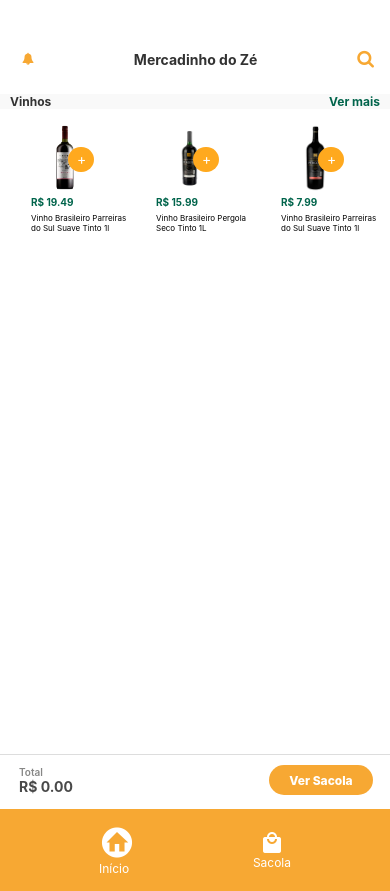
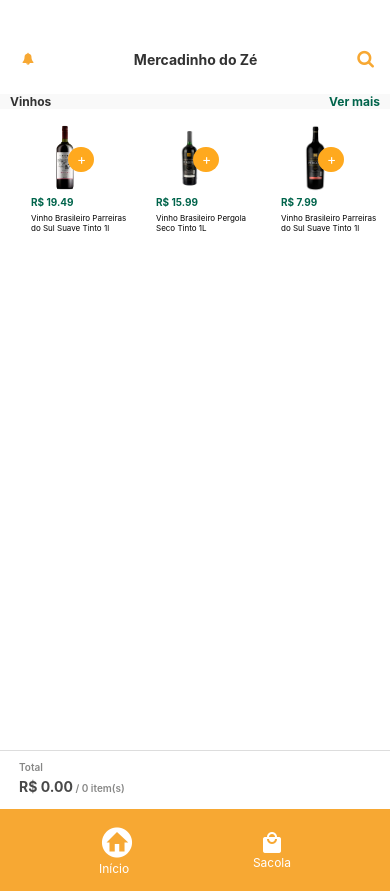
Before and after one commit to RodrigoGottschall/appMz-, a React Native app in the folder mercadinho-do-ze/: screen /Home in a window 390 px wide. Built offline with nearby package versions, Linux system fonts and the light colour scheme.

Commit message:
HomeBody correction

```diff
--- a/mercadinho-do-ze/components/HomeScreen/HomeBody.tsx
+++ b/mercadinho-do-ze/components/HomeScreen/HomeBody.tsx
@@ -58,6 +58,12 @@ const HomeBody = () => {
     }, 0);
   };
 
+  const calculateTotalItems = () => {
+    const quantities = Object.values(selectedWines);
+    const validQuantities = quantities.filter((qty) => qty !== undefined);
+    return validQuantities.reduce((total, qty) => total + qty, 0);
+  };
+
   return (
     <View style={styles.bodyContainer}>
       <FlatList
@@ -76,19 +82,15 @@ const HomeBody = () => {
       />
 
       <View style={styles.calculationContainer}>
-        <View style={styles.totalContainer}>
-          <Text style={styles.totalLabel}>Total</Text>
+        <Text style={styles.totalLabel}>Total</Text>
+        <View style={styles.valueAndItems}>
           <Text style={styles.totalPrice}>
             R$ {calculateTotal().toFixed(2)}
           </Text>
+          <Text style={styles.itemCounterText}>
+            {""} / {calculateTotalItems()} item(s)
+          </Text>
         </View>
-
-        <TouchableOpacity
-          style={styles.sacolaButton}
-          onPress={() => navigation.navigate("BagScreen")}
-        >
-          <Text style={styles.sacolaButtonText}>Ver Sacola</Text>
-        </TouchableOpacity>
       </View>
     </View>
   );
@@ -104,21 +106,16 @@ const styles = StyleSheet.create({
     justifyContent: "space-between",
   },
   calculationContainer: {
-    flexDirection: "row",
-    justifyContent: "space-between",
-    alignItems: "center",
     paddingTop: 10,
     paddingLeft: 19,
     paddingBottom: 14,
     borderTopWidth: 1,
     borderTopColor: "#ddd",
   },
-  totalContainer: {
-    alignItems: "flex-start",
-  },
   totalLabel: {
     fontSize: 10,
     fontWeight: "600",
+    marginBottom: 5,
     color: "#878786",
   },
   totalPrice: {
@@ -126,19 +123,30 @@ const styles = StyleSheet.create({
     fontWeight: "700",
     color: "#494949",
   },
-  sacolaButton: {
-    backgroundColor: "#F7A833",
-    width: 104,
-    height: 30,
-    borderRadius: 100,
-    justifyContent: "center",
+  wineCard: {
+    flex: 1,
+    margin: 5,
+  },
+  totalContainer: {
+    flexDirection: "row",
     alignItems: "center",
-    marginRight: 17,
   },
-  sacolaButtonText: {
-    color: "#FFFFFF",
-    fontSize: 12,
-    fontWeight: "800",
+  itemCounter: {
+    backgroundColor: "#f0f0f0",
+    paddingHorizontal: 8,
+    paddingVertical: 4,
+    borderRadius: 4,
+    marginLeft: 8,
+  },
+  itemCounterText: {
+    fontSize: 10,
+    fontWeight: "600",
+    color: "#878786",
+    paddingTop: 4,
+  },
+  valueAndItems: {
+    display: "flex",
+    flexDirection: "row",
   },
 });
 
```
